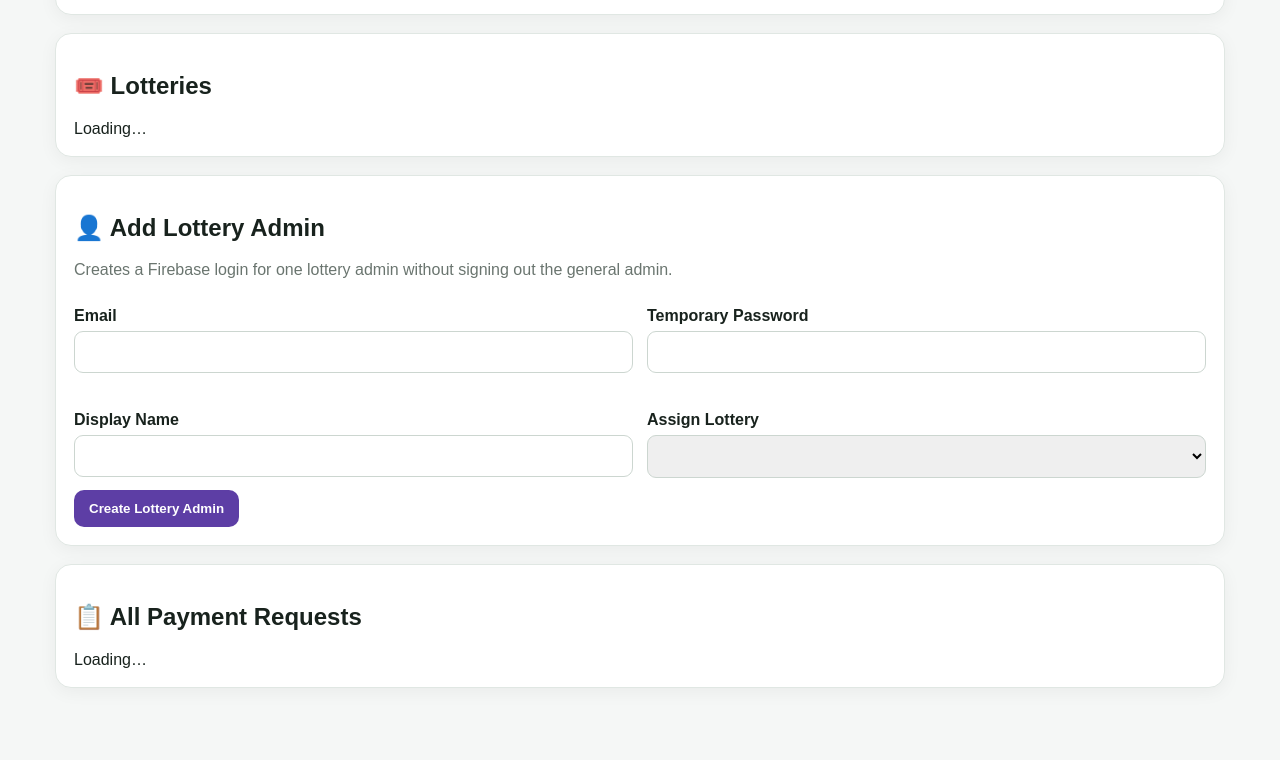
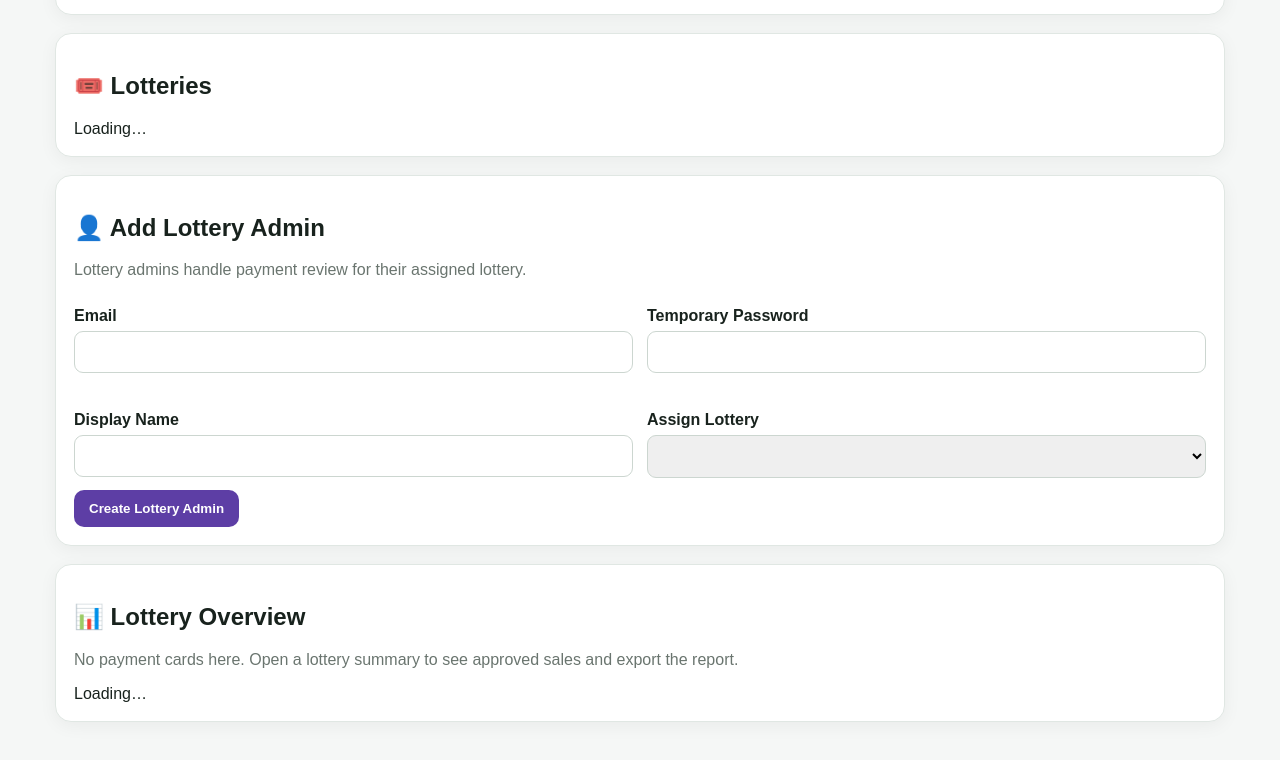
Before and after one commit to yemanetsegay92-sketch/Tigray-lottery-, a plain HTML site: page admin/general.html in a window 1280 px wide. Shown: the part 512-1272 px from the top of the page. Before the commit the page ends 1238 px from the top, so only its background shows below. Drawn offline with Linux system fonts and the light colour scheme.

Commit message:
Add files via upload

```diff
--- a/admin/admin.css
+++ b/admin/admin.css
@@ -13,3 +13,4 @@ button,.btn{background:#087443;color:#fff;border:0;border-radius:10px;padding:11
 .muted{color:#6a756f}.error{background:#fde9e9;color:#8b1f1f;padding:12px;border-radius:10px}.success{background:#e5f6eb;color:#145b2e;padding:12px;border-radius:10px}
 .login{max-width:430px;margin:70px auto;padding:20px}.center{text-align:center}
 @media(max-width:700px){.grid2,.grid3{grid-template-columns:1fr}.admin-wrap{padding:14px}.admin-header{align-items:flex-start}}
+.muted-light{opacity:.8;font-size:.8em}.card-head{display:flex;align-items:center;justify-content:space-between;gap:10px}.request-card{border:1px solid #e1e8e4;border-radius:14px;padding:14px;margin:10px 0;background:#fbfcfb}.screenshot-wrap{margin-top:12px}.screenshot-wrap img{display:block;max-width:260px;max-height:260px;width:auto;border-radius:10px;border:1px solid #dbe4df}.table-wrap{overflow:auto;margin-top:14px}table{width:100%;border-collapse:collapse;min-width:820px;font-size:.92rem}th,td{border:1px solid #dfe7e3;padding:8px;text-align:left;vertical-align:top}th{background:#f0f4f2}.summary-head{display:flex;justify-content:space-between;align-items:center;gap:10px}
--- a/admin/general.html
+++ b/admin/general.html
@@ -1,7 +1,9 @@
-<!doctype html><html lang="en"><head><meta charset="utf-8"><meta name="viewport" content="width=device-width,initial-scale=1"><title>General Admin · Tigray Lottery</title><link rel="stylesheet" href="admin.css"></head>
-<body><header class="admin-header"><div class="title">🎟️ General Admin</div><button id="logoutBtn">Logout</button></header><main class="admin-wrap"><div id="message"></div>
+<!doctype html><html lang="en"><head><meta charset="utf-8"><meta name="viewport" content="width=device-width,initial-scale=1"><title>General Admin · Tigray Lottery V5</title><link rel="stylesheet" href="admin.css"></head>
+<body><header class="admin-header"><div class="title">🎟️ General Admin <span class="muted-light">Control & reports</span></div><button id="logoutBtn">Logout</button></header>
+<main class="admin-wrap"><div id="message"></div>
 <section class="panel"><h2>➕ Create Lottery</h2><form id="createForm"><div class="grid2"><label>Name<input id="name" required placeholder="Lottery 001"></label><label>Ticket Price (Birr)<input id="price" type="number" min="1" required></label><label>Minimum Number<input id="min" type="number" required value="100000"></label><label>Maximum Number<input id="max" type="number" required value="999999"></label><label>Status<select id="status"><option value="active">Active</option><option value="upcoming">Upcoming</option><option value="closed">Closed</option></select></label><label>Description<input id="description" placeholder="Optional short description"></label></div><button>Create Lottery</button></form></section>
 <section class="panel"><h2>🎟️ Lotteries</h2><div id="lotteries">Loading…</div></section>
-<section class="panel"><h2>👤 Add Lottery Admin</h2><p class="muted">Creates a Firebase login for one lottery admin without signing out the general admin.</p><form id="adminForm"><div class="grid2"><label>Email<input id="adminEmail" type="email" required></label><label>Temporary Password<input id="adminPassword" type="password" minlength="6" required></label><label>Display Name<input id="adminName" required></label><label>Assign Lottery<select id="adminLottery" required></select></label></div><button class="purple">Create Lottery Admin</button></form><div id="adminMessage"></div></section>
-<section class="panel"><h2>📋 All Payment Requests</h2><div id="requests">Loading…</div></section>
+<section class="panel"><h2>👤 Add Lottery Admin</h2><p class="muted">Lottery admins handle payment review for their assigned lottery.</p><form id="adminForm"><div class="grid2"><label>Email<input id="adminEmail" type="email" required></label><label>Temporary Password<input id="adminPassword" type="password" minlength="6" required></label><label>Display Name<input id="adminName" required></label><label>Assign Lottery<select id="adminLottery" required></select></label></div><button class="purple">Create Lottery Admin</button></form><div id="adminMessage"></div></section>
+<section class="panel"><h2>📊 Lottery Overview</h2><p class="muted">No payment cards here. Open a lottery summary to see approved sales and export the report.</p><div id="overview">Loading…</div></section>
+<section class="panel" id="summaryPanel" style="display:none"><div class="summary-head"><div><h2 id="summaryTitle">Summary</h2><div id="summaryCount" class="muted"></div></div><button class="secondary" id="closeSummary">Close</button></div><div class="actions"><button id="downloadCsv">⬇ Download CSV</button><button class="secondary" id="copyExcel">📋 Copy for Excel</button></div><div id="summaryMessage"></div><div id="summaryTable" class="table-wrap"></div></section>
 </main><script type="module" src="js/general.js"></script></body></html>
```
Also changed, not shown: admin/lottery.html (+4 -2 lines).
